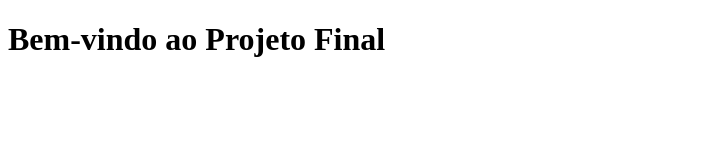
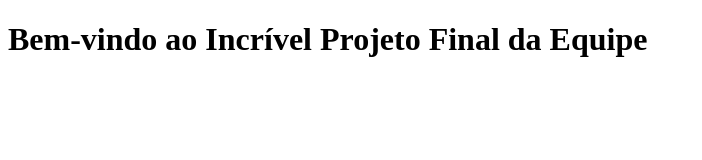
Before and after one commit to Humberto-Alm/avalia_cv2022, a plain HTML site: page index.html in a window 1280 px wide. Shown: the whole page, without its empty margins (0-702 px from the left). Drawn offline with Linux system fonts and the light colour scheme.

Commit message:
Atualiza texto do titulo

```diff
--- a/index.html
+++ b/index.html
@@ -4,6 +4,6 @@
            <title>Projeto Final</title>
        </head>
        <body>
-           <h1>Bem-vindo ao Projeto Final</h1>
+           <h1>Bem-vindo ao Incrível Projeto Final da Equipe</h1>
        </body>
        </html>
```
